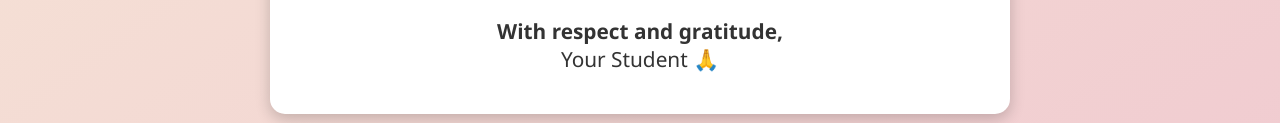
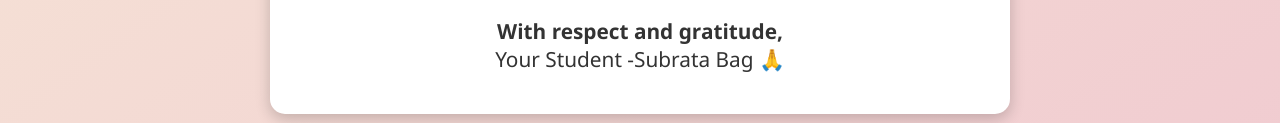
Before and after one commit to subrata-code/bhaskar-sir, a plain HTML site: page index.html in a window 1280 px wide. Shown: the part 605-728 px from the top of the page. Drawn offline with Linux system fonts and the light colour scheme.

Commit message:
Update index.html

```diff
--- a/index.html
+++ b/index.html
@@ -83,7 +83,7 @@
         Wishing you happiness, good health, and success always. 🌟
       </p>
       <p><b>With respect and gratitude,</b><br>
-      Your Student 🙏</p>
+      Your Student -Subrata Bag 🙏</p>
     </div>
 
     <a class="linkedin-link" href="https://www.linkedin.com/in/subrata-bag-547091293/" target="_blank">View on LinkedIn</a>
```
